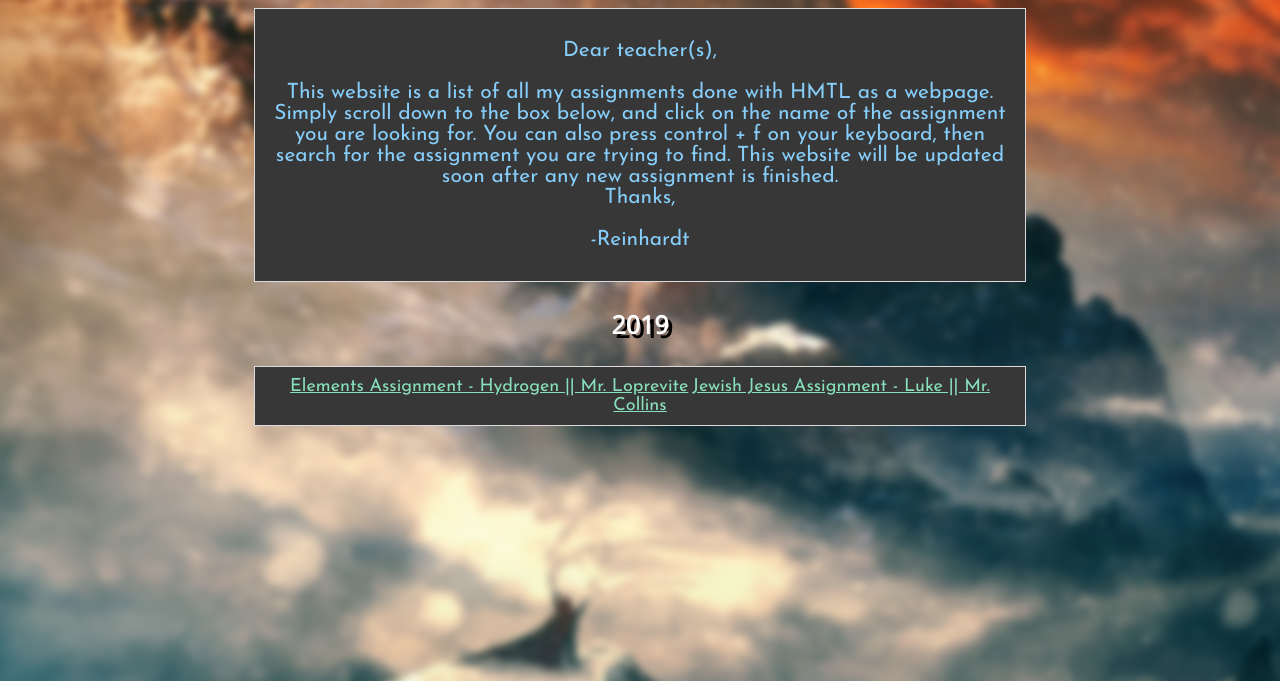
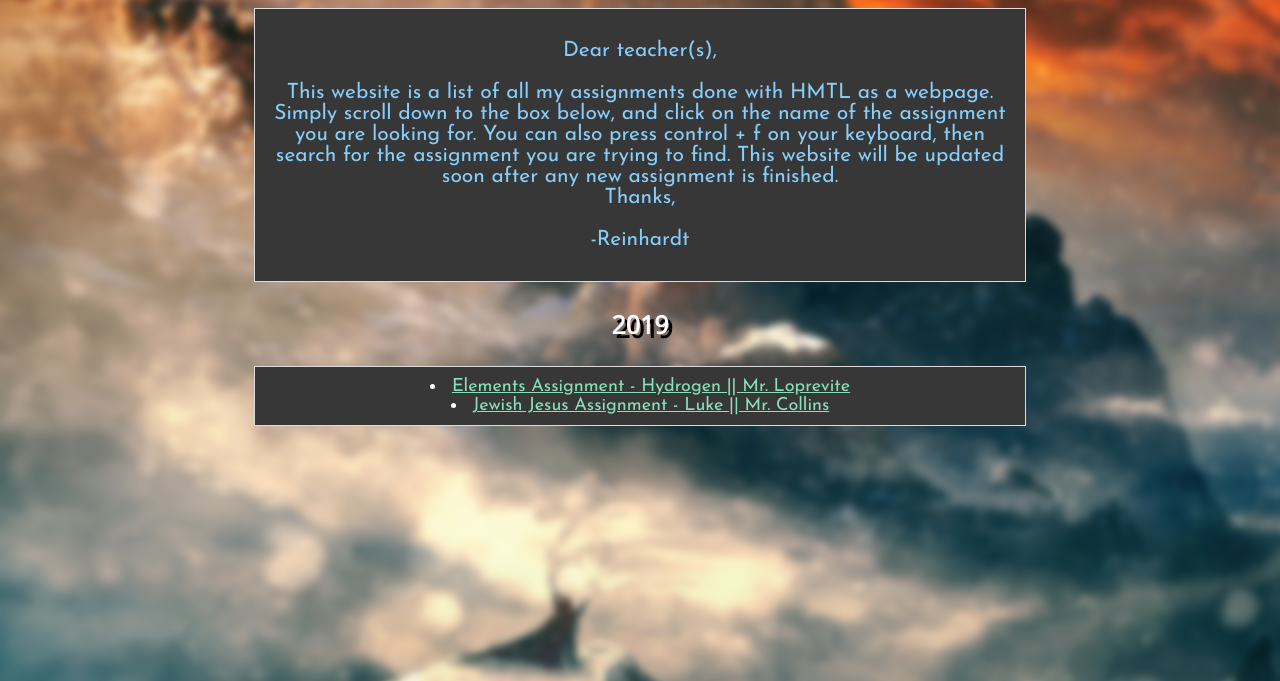
Before and after one commit to rlprojects/rlprojects.github.io, a plain HTML site: page index.html in a window 1280 px wide. Shown: the part 119-800 px from the top of the page. Drawn offline with nearby package versions, Linux system fonts and the light colour scheme.

Commit message:
Update index.html

```diff
--- a/index.html
+++ b/index.html
@@ -101,8 +101,8 @@
 			            width: 750px;
 			            margin: auto;">
 
-			     <a href="Hydrogen/hydrogen.html">Elements Assignment - Hydrogen ||  Mr. Loprevite</a>
-			     <a href="JewishJesus/JewishJesus.html">Jewish Jesus Assignment - Luke ||  Mr. Collins</a>
+			     <li><a href="Hydrogen/hydrogen.html">Elements Assignment - Hydrogen ||  Mr. Loprevite</a></li>
+			     <li><a href="JewishJesus/JewishJesus.html">Jewish Jesus Assignment - Luke ||  Mr. Collins</a></li>
 			</div>
 
 	</center>
```
